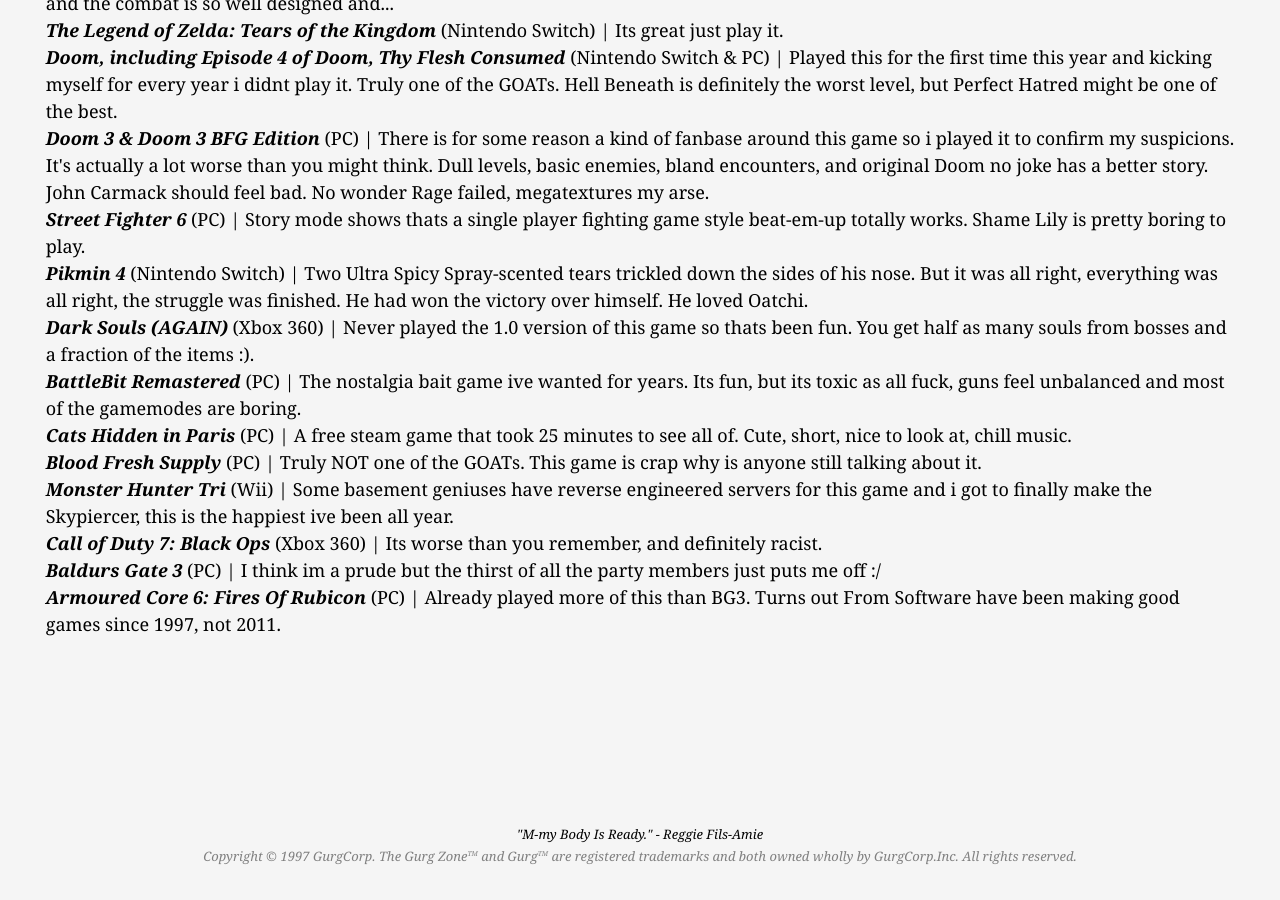
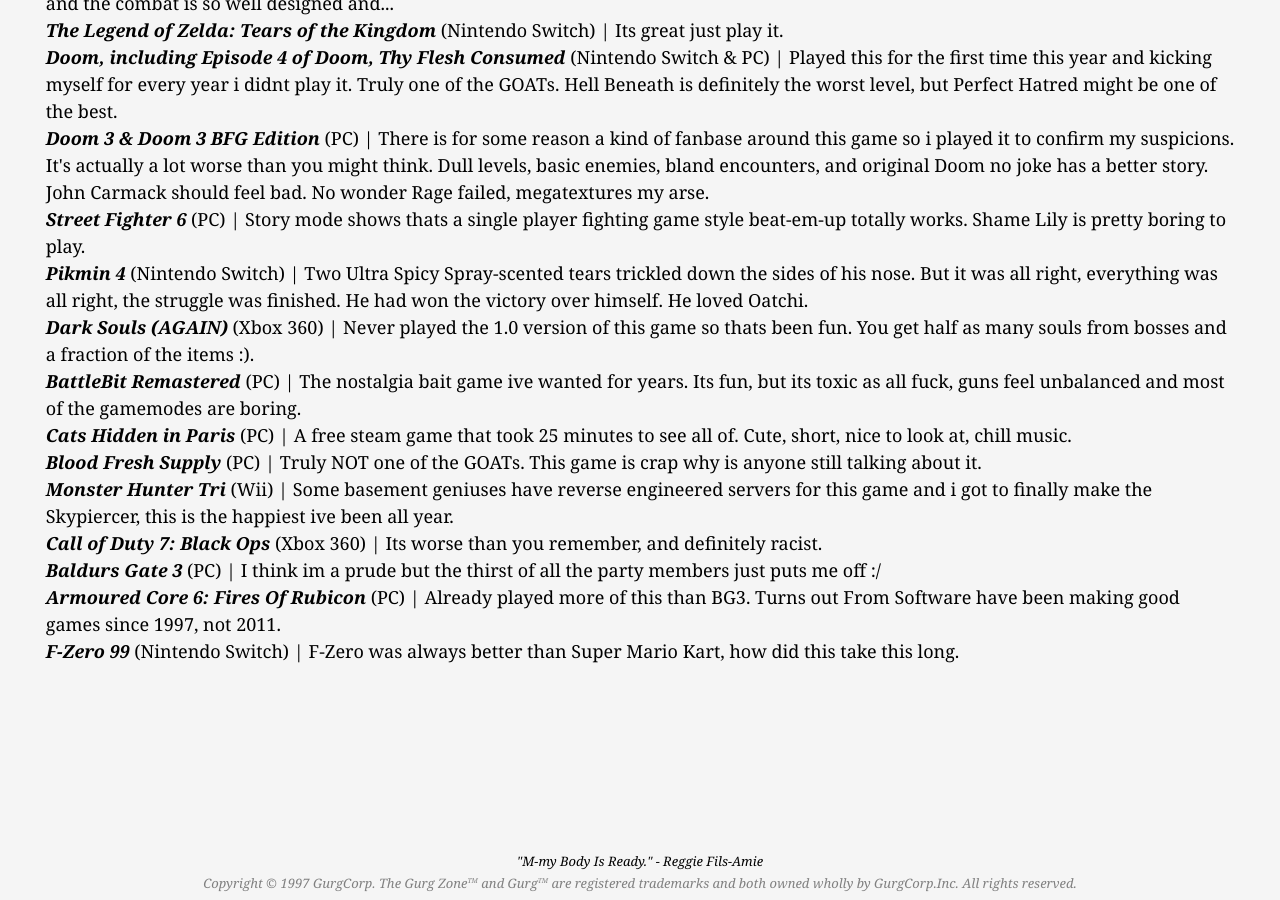
Before and after one commit to GreigHuth/greighuth.github.io, a Jekyll site: the page built from index.html, in a window 1280 px wide and 900 px high, scrolled down 897 px. Built offline with Jekyll 4.4.1, drawn with Linux system fonts in a browser that asks for light colours; before the commit the page ends 1770 px from its top, so only the background shows below that.

Commit message:
Update minireviews.yaml

```diff
--- a/_data/minireviews.yaml
+++ b/_data/minireviews.yaml
@@ -61,3 +61,7 @@
 - title: "Armoured Core 6: Fires Of Rubicon"
   platform: PC
   text: Already played more of this than BG3. Turns out From Software have been making good games since 1997, not 2011.
+
+- title: "F-Zero 99"
+  platform: Nintendo Switch
+  text: F-Zero was always better than Super Mario Kart, how did this take this long.
```
